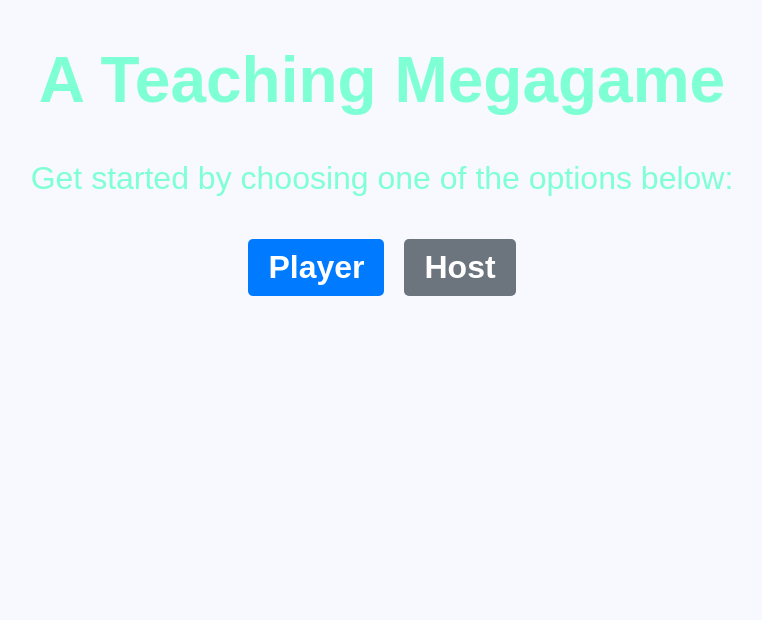
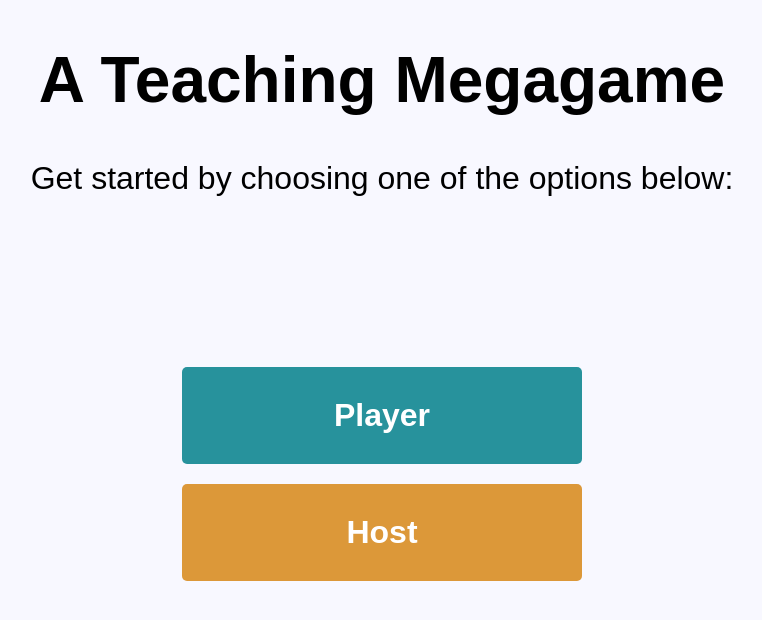
Before and after one commit to filiplindset/DIT568-teaching-megagame, a Vue app: page / in a window 1280 px wide. Shown: the top 620 px of the page, without its empty margins (258-1020 px from the left). Built offline with nearby package versions, Linux system fonts and the light colour scheme.

Commit message:
Changed colors of start page

```diff
--- a/src/assets/main.css
+++ b/src/assets/main.css
@@ -4,14 +4,14 @@ body {
 
 .start-view{
   font-size: 2em;
-  color: aquamarine;
+  color: black;
   font-family: Arial, sans-serif;
 
   text-align: center;
 }
 
 .player-view{
-  color: darkturquoise;
+  color: black;
   font-family: Arial, sans-serif;
   text-align: center;
 }
--- a/src/views/StartView.vue
+++ b/src/views/StartView.vue
@@ -28,23 +28,28 @@ export default {
     display: flex;
     justify-content: center;
     align-items: center;
+    flex-direction:column ;
+    align-content: flex-end;
+    margin-top: 10rem;
 }
 
 .button {
-    padding: 10px 20px;
+    padding: 30px 40px;
     margin: 10px;
     border-radius: 5px;
     text-decoration: none;
     color: #fff;
     font-weight: bold;
     text-align: center;
+    min-width: 25%;
+    border: 10px black;
 }
 
 .primary {
-    background-color: #007bff;
+    background-color: #27929c;
 }
 
 .secondary {
-    background-color: #6c757d;
+    background-color: #dc9839;
 }
 </style>
```
